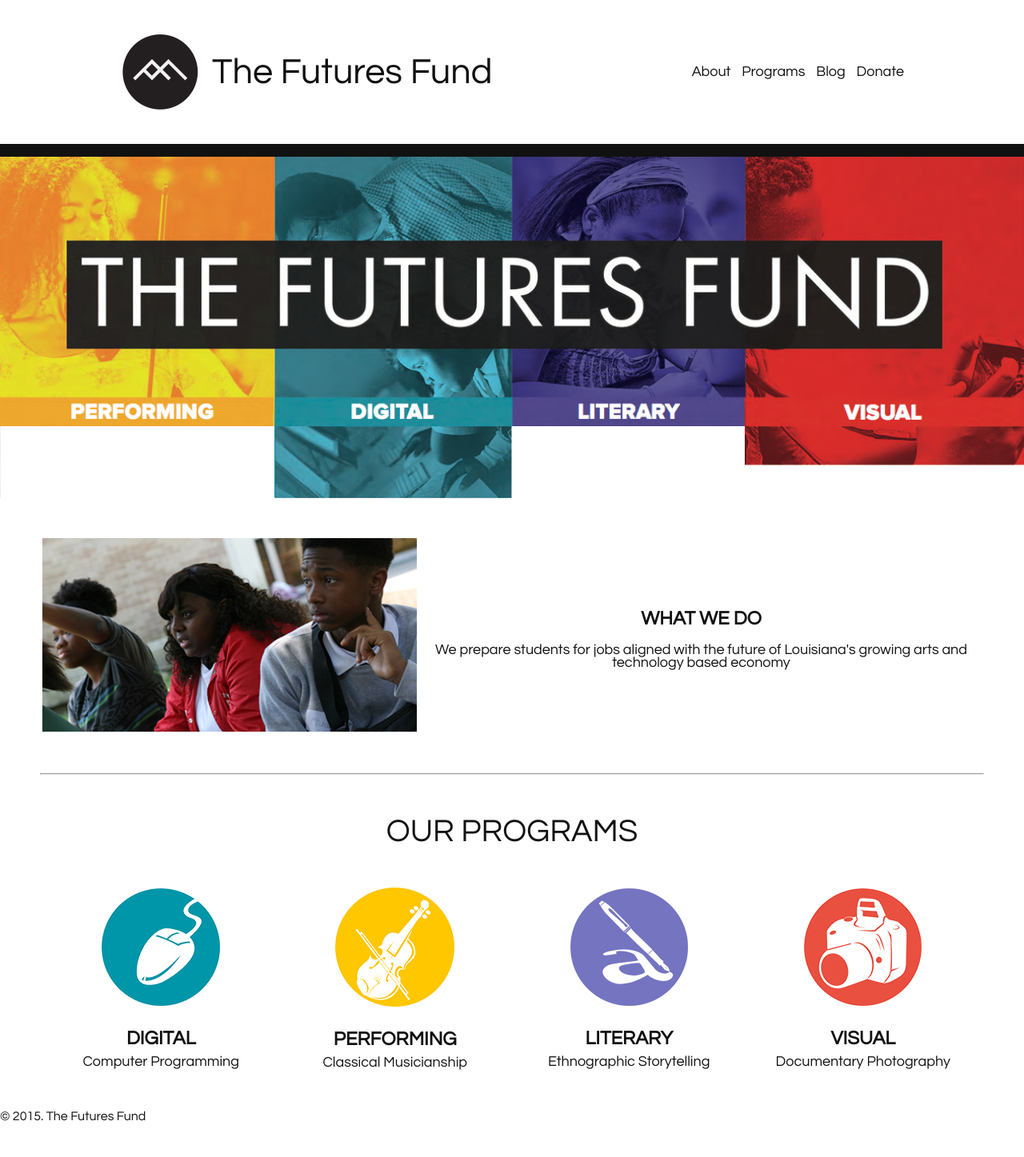
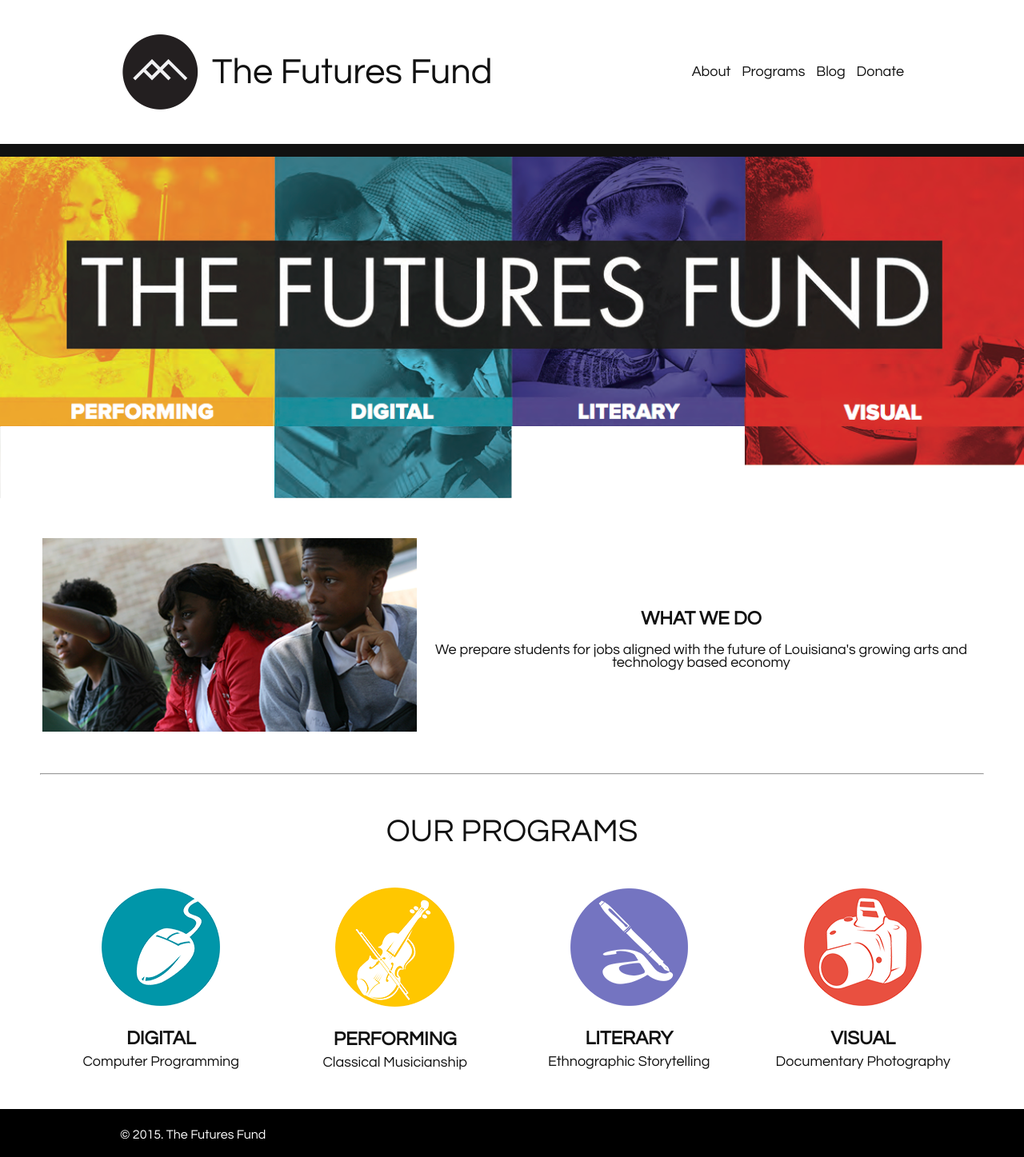
Before and after one commit to TheFuturesFund/thefuturesfund.github.io, a Jekyll site: the page built from index.html, in a window 1280 px wide. Shown: the whole page at 80% size. Built offline with Jekyll 4.4.1, drawn with Linux system fonts in a browser that asks for light colours; nearby versions of some CDN libraries; before the commit the page ends 1405 px from its top, so only the background shows below that.

Commit message:
Setup footer styles
This commit sets up the footer styles.
I was able to re-use the old DOM and CSS because it wasn't bad.

After this commit the index looks ready to go.

```diff
--- a/_includes/footer.html
+++ b/_includes/footer.html
@@ -1,5 +1,5 @@
 <footer>
-  <div class='footer-wrapper'>
+  <div class="container">
     <p>&copy; 2015. The Futures Fund</p>
   </div>
 </footer>
--- a/_sass/footer.scss
+++ b/_sass/_footer.scss
@@ -6,10 +6,10 @@ footer {
     margin: 0px 50px;
     height: 60px;
     p {
-      font-size: 14px;
-      line-height: 14px;
+      font-size: 16px;
+      line-height: 16px;
       position: relative;
-      top: 25px;
+      top: 24px;
     }
   }
 }
--- a/css/main.scss
+++ b/css/main.scss
@@ -34,3 +34,4 @@ $red-color:    #e84f3d;
 @import "layout";
 @import "header";
 @import "index";
+@import "footer";
```
